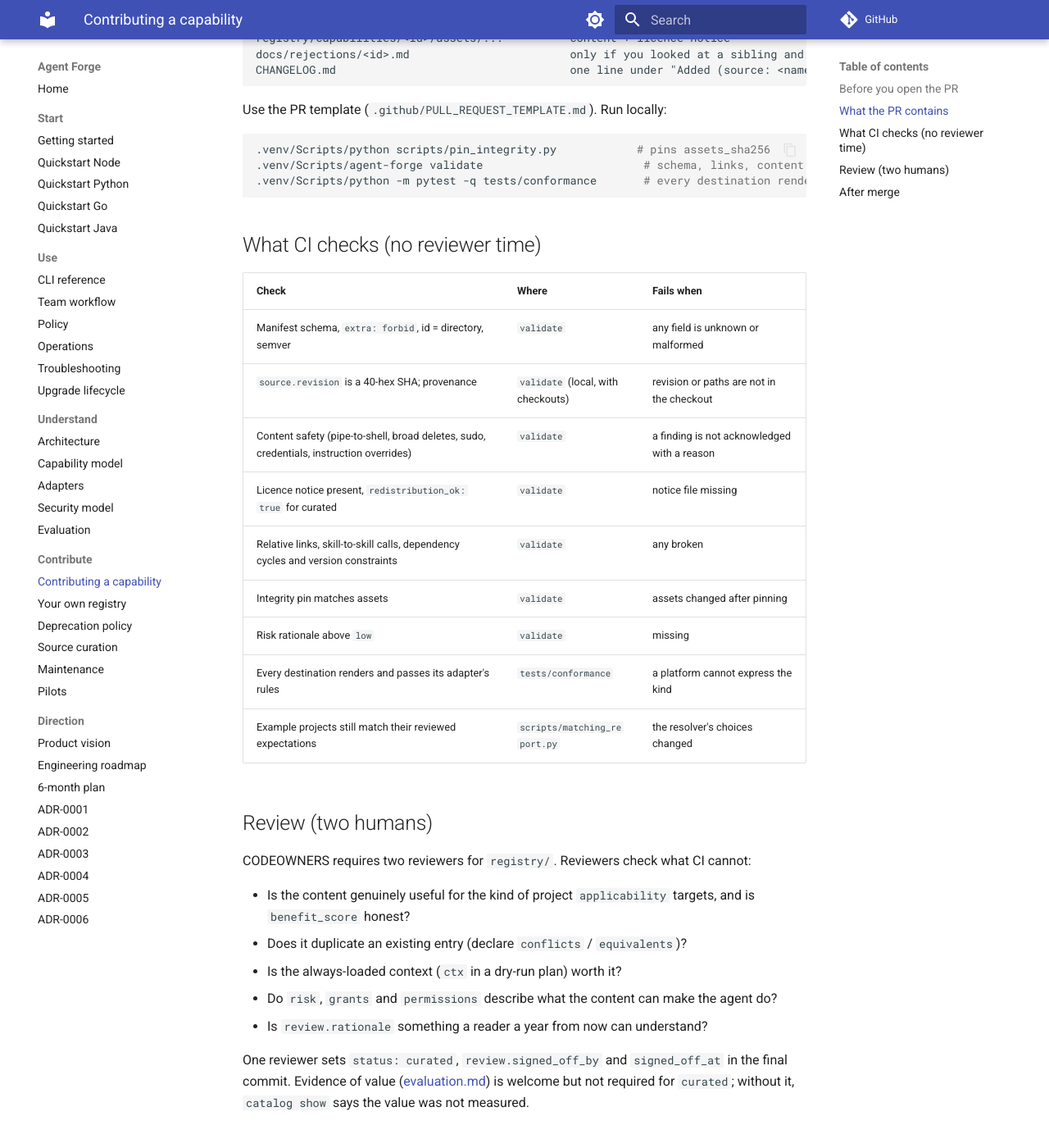
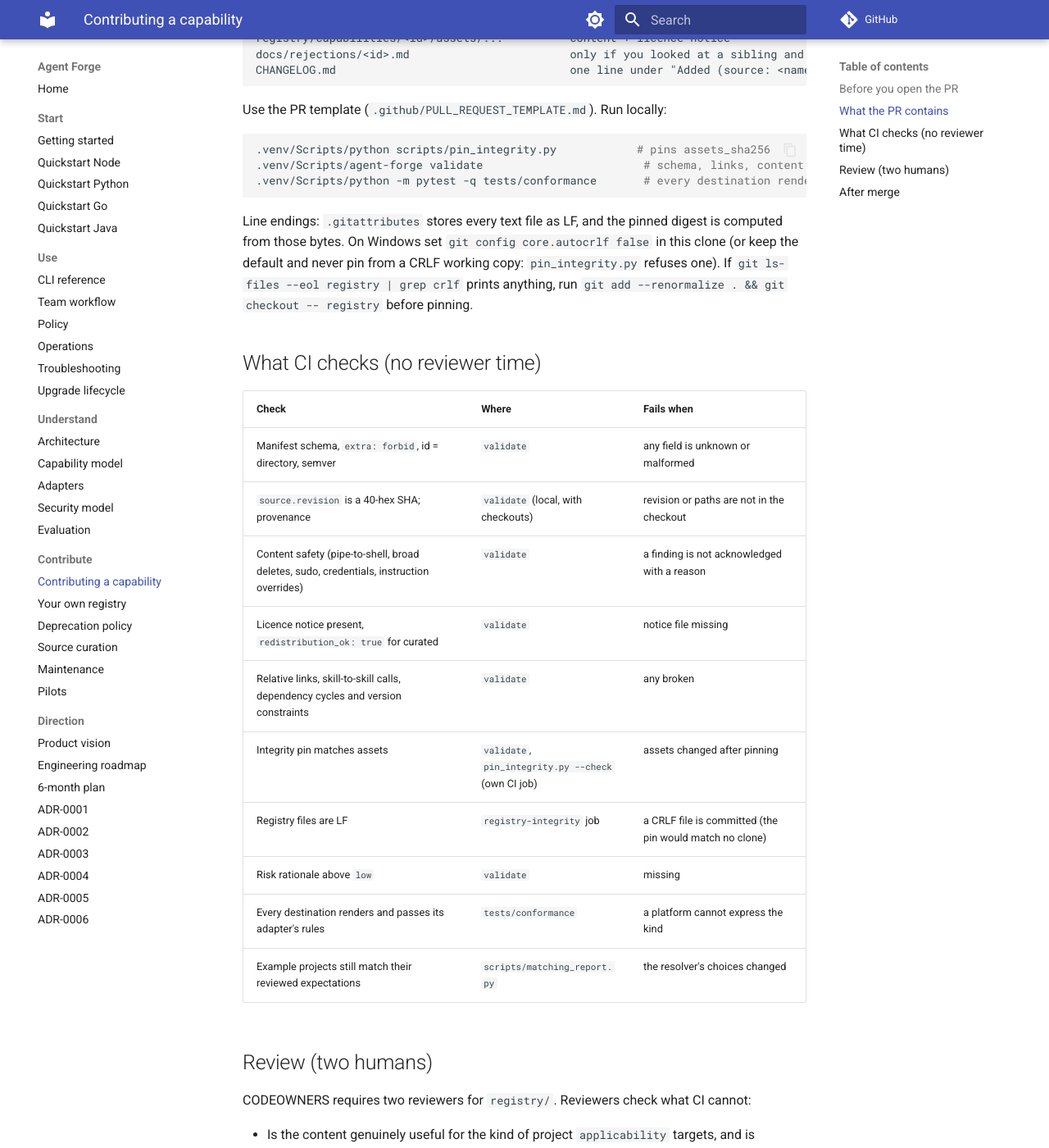
Before and after one commit to tamtd91ht/agent-forge, an MkDocs documentation site: the page built from docs/contributing-capabilities.md, in a window 1280 px wide and 1400 px high, scrolled down 600 px. Shown: the whole window at 82% size. Built offline with MkDocs 1.6.1 and Material for MkDocs 9.7.7, drawn with Linux system fonts in a browser that asks for light colours; comment, search, counter and statistics services are not loaded.

Commit message:
feat(release): installer verifies releases and never falls back to main; registry-integrity CI job
install.sh / install.ps1 install a GitHub Release wheel only after its SHA-256 matches
SHA256SUMS, verify the Sigstore bundle when cosign is on PATH, write ~/.agent-forge/VERSION
and stop with exit 1 when no release can be resolved. AGENT_FORGE_REF is an announced,
unverified development path. CI gains a registry-integrity job (LF check, pin check,
validate) and the installer job runs validate/doctor on the installed catalog and proves
that an unverifiable release installs nothing (checklist P0).

Co-Authored-By: Claude Fable 5.1 <noreply@anthropic.com>

````diff
--- a/docs/contributing-capabilities.md
+++ b/docs/contributing-capabilities.md
@@ -31,6 +31,12 @@ Use the PR template (`.github/PULL_REQUEST_TEMPLATE.md`). Run locally:
 .venv/Scripts/python -m pytest -q tests/conformance       # every destination renders for its platform
 ```
 
+Line endings: `.gitattributes` stores every text file as LF, and the pinned digest is
+computed from those bytes. On Windows set `git config core.autocrlf false` in this clone (or
+keep the default and never pin from a CRLF working copy: `pin_integrity.py` refuses one).
+If `git ls-files --eol registry | grep crlf` prints anything, run
+`git add --renormalize . && git checkout -- registry` before pinning.
+
 ## What CI checks (no reviewer time)
 
 | Check | Where | Fails when |
@@ -40,7 +46,8 @@ Use the PR template (`.github/PULL_REQUEST_TEMPLATE.md`). Run locally:
 | Content safety (pipe-to-shell, broad deletes, sudo, credentials, instruction overrides) | `validate` | a finding is not acknowledged with a reason |
 | Licence notice present, `redistribution_ok: true` for curated | `validate` | notice file missing |
 | Relative links, skill-to-skill calls, dependency cycles and version constraints | `validate` | any broken |
-| Integrity pin matches assets | `validate` | assets changed after pinning |
+| Integrity pin matches assets | `validate`, `pin_integrity.py --check` (own CI job) | assets changed after pinning |
+| Registry files are LF | `registry-integrity` job | a CRLF file is committed (the pin would match no clone) |
 | Risk rationale above `low` | `validate` | missing |
 | Every destination renders and passes its adapter's rules | `tests/conformance` | a platform cannot express the kind |
 | Example projects still match their reviewed expectations | `scripts/matching_report.py` | the resolver's choices changed |
````
Also changed, not shown: docs/operations.md (+2 -2 lines), 3 other files.
